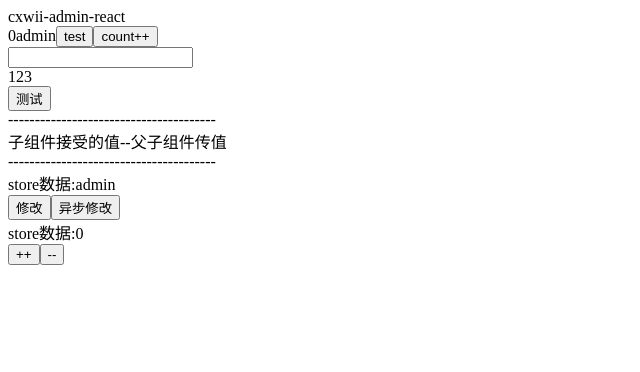
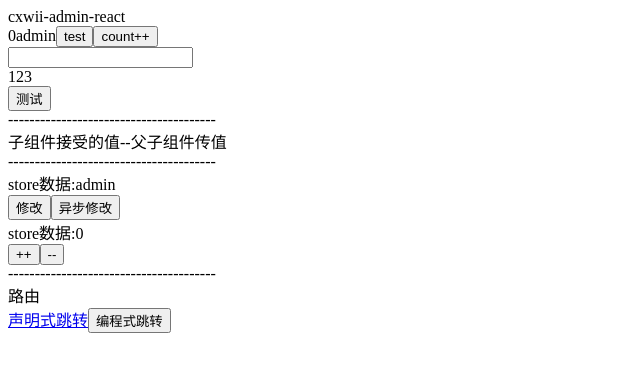
Before and after one commit to cxwii/cxwii-admin-react, a React (Vite) app: page / in a window 1280 px wide. Shown: the top 372 px of the page, without its empty margins (0-640 px from the left). Built offline with nearby package versions, Linux system fonts and the light colour scheme.

Commit message:
reactRouter一些笔记

```diff
--- a/package.json
+++ b/package.json
@@ -13,7 +13,8 @@
     "@reduxjs/toolkit": "^1.9.7",
     "react": "^18.2.0",
     "react-dom": "^18.2.0",
-    "react-redux": "^8.1.3"
+    "react-redux": "^8.1.3",
+    "react-router-dom": "^6.20.0"
   },
   "devDependencies": {
     "@types/react": "^18.2.37",
--- a/src/App.tsx
+++ b/src/App.tsx
@@ -1,6 +1,7 @@
 import { createContext, useContext, useEffect, useRef, useState } from 'react'
 import { inscrement, decrement, setUsername, getList } from './store/module/user'
 import { useSelector, useDispatch } from "react-redux"
+import { Link, useNavigate } from "react-router-dom"
 
 // useSelector类型的问题解决方案
 import store from './store'
@@ -115,6 +116,10 @@ function App() {
   const dispatch = useAppDispatch()
 
 
+  // 路由
+  const navigate  = useNavigate()
+
+
   return (
     <>
       <MsgContext.Provider value={ContextValue}>
@@ -140,6 +145,12 @@ function App() {
         <div>store数据:{mycount}</div>
         <button onClick={() => dispatch(inscrement())}>++</button>
         <button onClick={() => dispatch(decrement())}>--</button>
+        <div>---------------------------------------</div>
+        <div>路由</div>
+        <Link to='/test2'>声明式跳转</Link>
+        <button onClick={() => {
+          navigate('/test2')
+        }}>编程式跳转</button>
       </MsgContext.Provider>
     </>
   )
--- a/src/main.tsx
+++ b/src/main.tsx
@@ -1,14 +1,61 @@
-import React from 'react'
+import React, { lazy } from 'react'
 import ReactDOM from 'react-dom/client'
 import App from './App.tsx'
 // 在根目录中注册store
 import store from './store'
 import { Provider } from 'react-redux'
+// 使用Router
+import { createBrowserRouter, RouterProvider, Outlet, Link } from "react-router-dom"
+
+// 编写Router
+// 正常分模块来写才对,我这里写笔记而已就不分了
+// createBrowserRouter是history
+// 换成createHashRouter就是hsah
+const router = createBrowserRouter([
+  {
+    index: true,
+    element: <App />
+  },
+  // 懒加载的写法,主要靠lazy,还有按需加载等等都差不多(注意要Component,或者头部引入)
+  {
+    path: '/test1',
+    Component: lazy(() => import('./App.tsx'))
+  },
+  {
+    path: '/test2',
+    element: <>
+      <div>test2</div>
+      <div>嵌套的路由</div>
+      <Link to='/test2'>嵌套1</Link>
+      <div>----</div>
+      <Link to='/test2/children2'>嵌套2</Link>
+      {/* 路由的占位符Outlet */}
+      <Outlet></Outlet>
+    </>,
+    children: [
+      {
+        // 去掉path,加上index就相当于重定向,这个路由将作为默认的路由
+        // 此时只要访问/test2,children1就会自动显示在占位符
+        index: true,
+        element: <div>children1</div>
+      },
+      {
+        path: 'children2',
+        element: <div>children2</div>
+      }
+    ]
+  },
+  {
+    // 路由通配符
+    path: '*',
+    element: <div>404</div>
+  }
+])
 
 ReactDOM.createRoot(document.getElementById('root')!).render(
   <React.StrictMode>
     <Provider store={store}>
-      <App />
+      <RouterProvider router={router}></RouterProvider>
     </Provider>
   </React.StrictMode>,
 )
```
Also changed, not shown: 1 other file (tests, documents, lock files or other folders).
